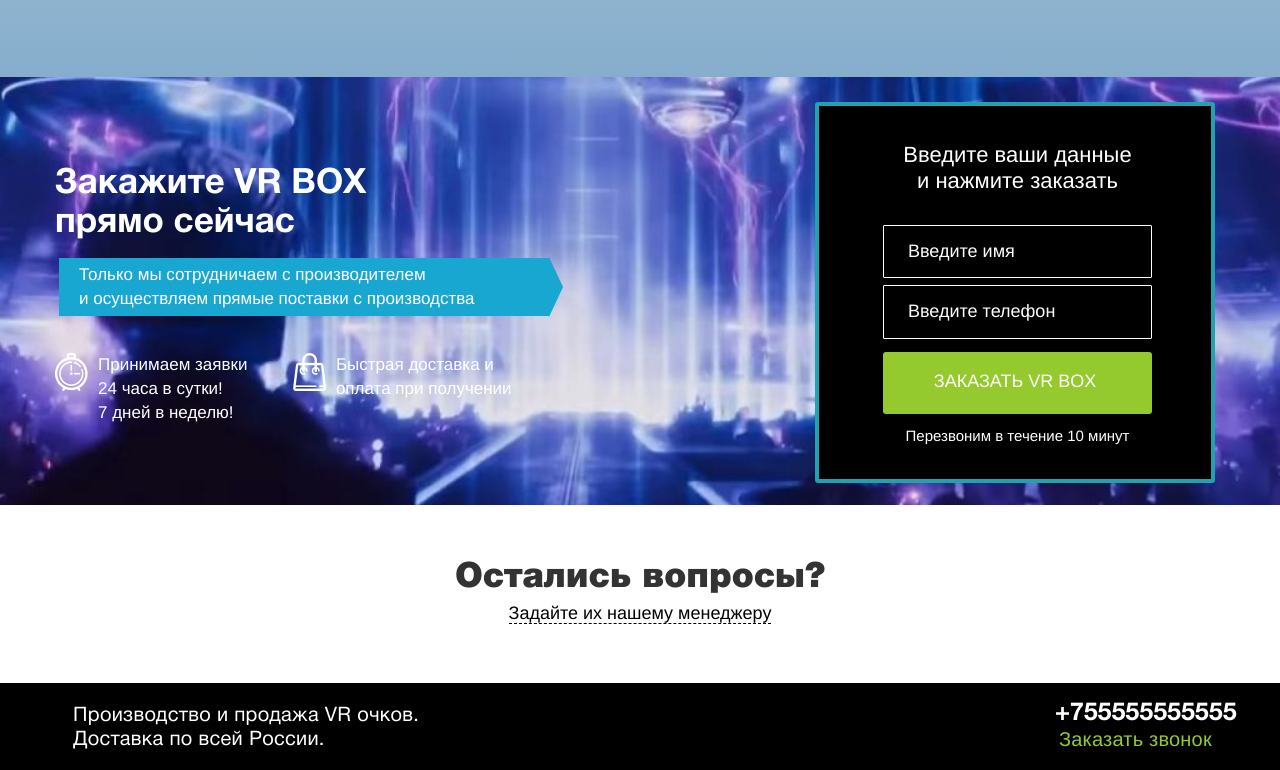
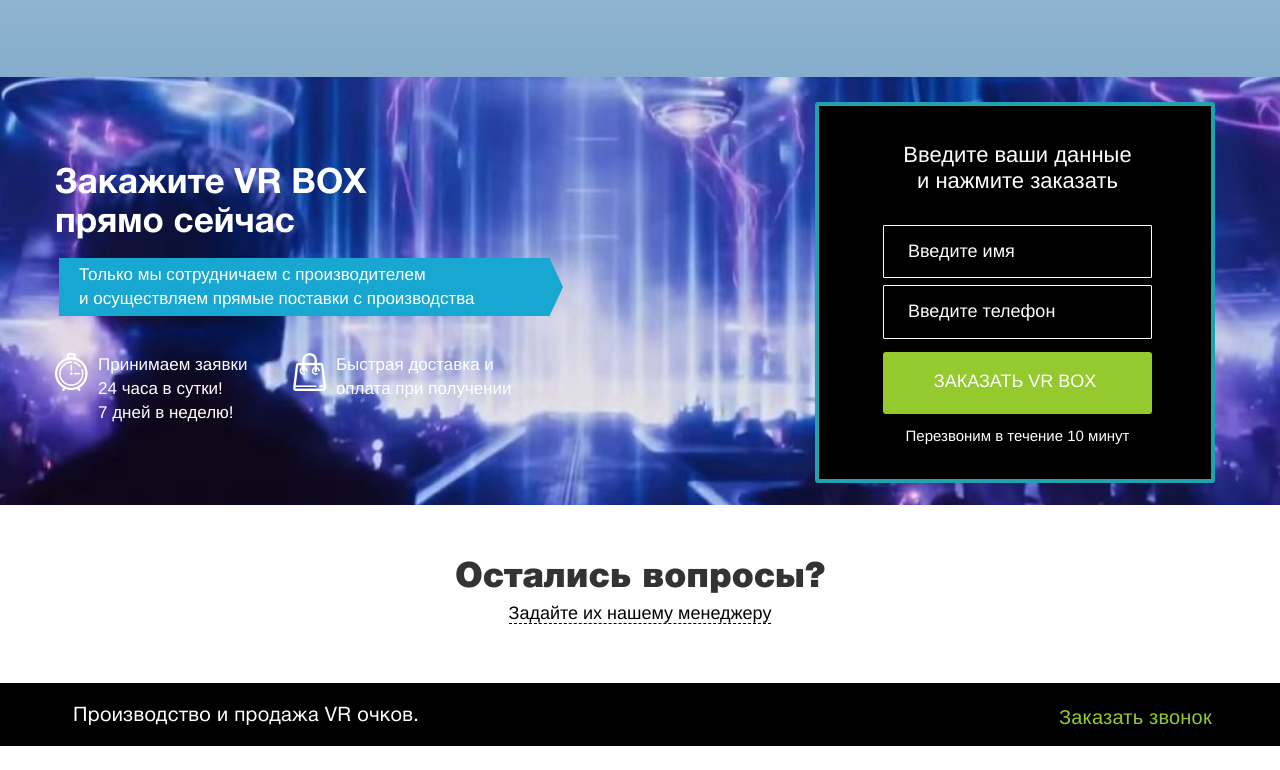
Before and after one commit to front-lucky-one/virtualReality.github.io, a plain HTML site: page index.html in a window 1280 px wide. Shown: the part 5361-6131 px from the top of the page. After the commit the page ends 6107 px from the top, so only its background shows below. Drawn offline with Linux system fonts and the light colour scheme.

Commit message:
Update index.html

```diff
--- a/index.html
+++ b/index.html
@@ -404,7 +404,7 @@
 								</a>
 							</div>
 							<div class="media-body">
-								<h6 class="media-heading logo-text">Производство и продажа VR очков.<br> Доставка по всей России.</h6>
+								<h6 class="media-heading logo-text">Производство и продажа VR очков.</h6>
 							</div>
 						</div>
 					</div>
@@ -412,7 +412,6 @@
 
 					<div class="col-xs-12 col-sm-6 col-md-3 col-md-offset-4 col-lg-2 col-lg-offset-5">
 						<div class="phone">
-							<a class="phone-number" href="#">+755555555555</a>
 							<a class="phone-text popup-btn" href="#">Заказать звонок</a>
 						</div>
 					</div>
@@ -516,7 +515,7 @@
 										</a>
 									</div>
 									<div class="media-body">
-										<h6 class="media-heading logo-text">Производство и продажа VR очков.<br> Доставка по всей России.</h6>
+										<h6 class="media-heading logo-text">Производство и продажа VR очков.</h6>
 									</div>
 								</div>
 							</div>
@@ -526,7 +525,7 @@
 						<div class="flex-item-2">
 							<div class="col-xs-12 col-sm-6 col-md-3 col-md-offset-4 col-lg-2 col-lg-offset-5">
 								<div class="phone">
-									<a class="phone-number" href="#">+755555555555</a>
+
 								</div>
 							</div>
 						</div>
```
